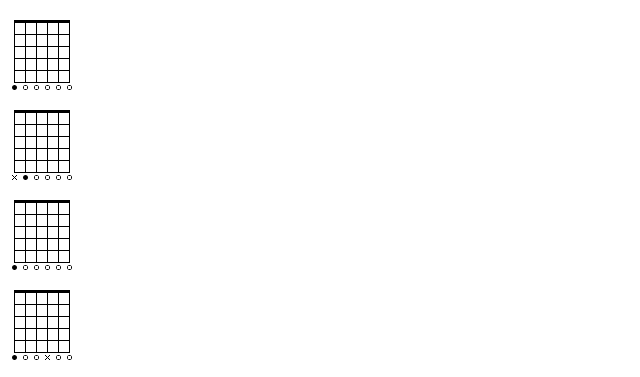
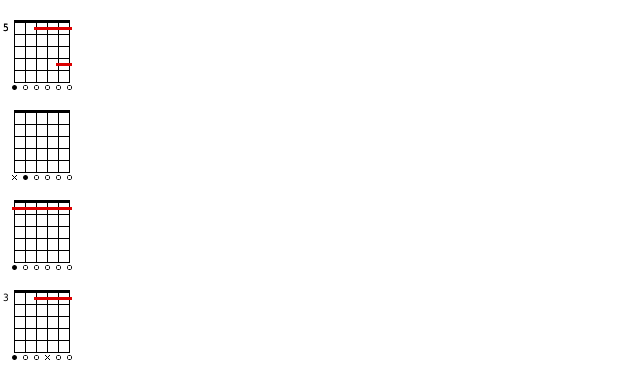
Before and after one commit to leandro/Chords-Renderer, a plain HTML site: page index.htm in a window 1280 px wide. Shown: the top 377 px of the page, 0-640 px from the left. Drawn offline with Linux system fonts and the light colour scheme.

Commit message:
- Pestanas funcionando. - Indicadores da primeira casa funcionando. - O formato do retorno da função pestana foi alterado para:    {pestanas: Array, map: Object}
git-svn-id: http://websaudavel.com/svn-acordes@3 4fc6d720-cb44-0410-88bf-b103adb906d8

```diff
--- a/css/acordes.css
+++ b/css/acordes.css
@@ -2,9 +2,8 @@ body,form,ol,ul,li,p,h1,h2,h3,h4,h5,h6,table,tr,td,img,dt,dd,dl {border-width:0;
 
 .js-acorde {
 	background:url("../imagens/bg.grid.gif") no-repeat 14px 0;
-	font-size:0;
+	font-family:tahoma,verdana,sans-serif;
 	height:70px;
-	line-height:0;
 	margin:20px 0;
 	position:relative;
 	width:72px;
@@ -12,7 +11,9 @@ body,form,ol,ul,li,p,h1,h2,h3,h4,h5,h6,table,tr,td,img,dt,dd,dl {border-width:0;
 
 .acorde-bull {
 	background:#eee;
+	font-size:0;
 	height:5px;
+	line-height:0;
 	position:absolute;
 	top:65px;
 	width:5px;
@@ -24,6 +25,9 @@ body,form,ol,ul,li,p,h1,h2,h3,h4,h5,h6,table,tr,td,img,dt,dd,dl {border-width:0;
 .acorde-bull-p4 {left:56px;}
 .acorde-bull-p5 {left:67px;}
 
+.acorde-pestana {background:#d00;height:3px;overflow:hidden;position:absolute;}
+.acorde-pricasa {font-size:10px;left:3px;position:absolute;top:2px;}
+
 /*
 .notext {font-size:0;letter-spacing:-2000px;overflow:hidden;text-decoration:none;text-indent:-2000px;}
 */
--- a/javascript/acordes.js
+++ b/javascript/acordes.js
@@ -2,19 +2,36 @@ $(function() {
 	var teste = 0;
 	$('.js-acorde').each(function() {
 		var _0_s, _0_acordes = (_0_s = $.trim($(this).html())).split(/\s+/),
-			_0_graphics = strings(_0_acordes),
+			_0_min = _0_acordes[min(_0_acordes)],
+			_0_max = _0_acordes[max(_0_acordes)],
+			_0_graphics = cordas(_0_acordes),
+			_0_map = pestana(_0_acordes),
 			_0_i = 0,
 			_0_t,
-			_0_o;
+			_0_o,
+			_0_dx = 12,
+			_0_dy = 7,
+			_0_diff,
+			_0_dw,
+			_0_tmp;
 
-		//alert(pestana(_0_acordes));
 		$(this).attr('title', _0_s);
 		$(this).html('');
+		// desenhando os marcadores de como as cordas devem ser tocadas
 		$(this).append(['<div class="acorde-bull acorde-bull-p', _0_graphics.disc,'"><img src="imagens/dec.disc.gif" width="5" height="5"></div>'].join(''));
 		for(_0_o = _0_graphics.xis, _0_t = _0_o.length; _0_i < _0_t; _0_i++)
 			$(this).append(['<div class="acorde-bull acorde-bull-p', _0_o[_0_i],'"><img src="imagens/dec.xis.gif" width="5" height="5"></div>'].join(''));
 		for(_0_o = _0_graphics.circles, _0_i = 0, _0_t = _0_o.length; _0_i < _0_t; _0_i++)
 			$(this).append(['<div class="acorde-bull acorde-bull-p', _0_o[_0_i],'"><img src="imagens/dec.circle.gif" width="5" height="5"></div>'].join(''));
+		// desenhando as pestanas
+		for(_0_i = 0, _0_o = _0_map.pestanas, _0_t = _0_o.length; _0_i < _0_t; _0_i++) {
+			_0_dyf = _0_dy + (_0_o[_0_i] - _0_min) * 12;
+			_0_dxf = (_0_tmp = _0_map.map[_0_o[_0_i]][0]) * 11 + 12;
+			_0_dw = 60 - _0_tmp * 11;
+			if(_0_max > 5)
+				$(this).append(['<div class="acorde-pricasa">', _0_min,'</div>'].join(''));
+			$(this).append(['<div class="acorde-pestana" style="left:', _0_dxf,'px;top:', _0_dyf,'px;width:', _0_dw,'px;"></div>'].join(''));
+		}
 	});
 });
 
@@ -26,29 +43,40 @@ function pressed_fingers(acorde_arr) {
 }
 
 function pestana(acorde_arr) {
-	var pf;
-	if((pf = pressed_fingers(acorde_arr)).length > 4) { // terá que haver pestana
-		var mmin, zeros = acorde_arr.indexesOf('0'),
-			minors = acorde_arr.indexesOf(acorde_arr[mmin = min(acorde_arr, 0)]);
+	// retorna o mapeamento das cordas em que haverá 1 ou 2 pestanas
+	var pf, map = mapeamento_casas(acorde_arr), r = {map: map, pestanas: []};
+	// terá que haver pelo menos uma pestana
+	if((pf = pressed_fingers(acorde_arr)).length == 6) {
+		var e, c = 0, tmp = r.pestanas;
+		if(map[e = get_object_key(map, 0)].length > 2) return (tmp[tmp.length] = e, r);
+		for(e in map) { c < 2 && map[e].length == 2 && ++c && (tmp[tmp.length] = e); }
+		return r;
+	} else if(pf.length == 5) {
+		var mmin = acorde_arr[min(acorde_arr, 0)], minp, tmp = r.pestanas;
 
-		if(zeros[0] < minors[0] && zeros[zeros.length - 1] > minors[minors.length - 1]) {
-			return minors;
-		} else {
-			minors[0] = zeros[0] > minors[0] ? zeros[0] + 1 : minors[0];
-			minors[minors.length - 1] = zeros[zeros.length - 1] > minors[minors.length - 1] ? zeros[zeros.length - 1] - 1 : minors[minors.length - 1];
-			return minors;
-		}
+		minp = get_object_key(map, 0);
+		if(mmin != minp && map[minp][0] < map[mmin][map[mmin].length - 1]) { return (tmp[tmp.length] = get_object_key(map, 1), r); }
+		return (tmp[tmp.length] = minp, r);
 	}
-	return [];
-}
-
-function mapeamento_casas(acorde_arr) {
-	var i = 0, t = acorde_arr.length, dup = acorde_arr.slice(0), r = {};
-	for(; i < t; i++) { r[acorde_arr[i]] = acorde_arr.indexesOf(acorde_arr[i]); }
 	return r;
 }
 
-function strings(acorde_arr) {
+function mapeamento_casas(acorde_arr, mmin) {
+	// retorna um hash (object) do mapeamento das casas tocadas e ocorrencia de cada
+	var i = 0, t = acorde_arr.length, r = {}, ind, min = mmin || 0, rtmp = [];
+	var fnord = function(a, b) {
+		return a[1].length > b[1].length ? -1 :
+			(a[1].length == b[1].length ? (a[0] > b[0] ? 1 : -1) : 1);
+	}
+	for(; i < t; i++) {
+		ind = acorde_arr.indexesOf(acorde_arr[i]);
+		ind.length >= min && (rtmp[rtmp.length] = [acorde_arr[i], ind]);
+	}
+	for(i = 0, t = rtmp.length, rtmp.sort(fnord); i < t; i++) r[rtmp[i][0]] = rtmp[i][1];
+	return r;
+}
+
+function cordas(acorde_arr) {
 	// retorna um object('hash') indicando quais cordas nao serao tocadas, a primeira a ser tocada e as demais a serem tocadas
 	var i = 0, t = acorde_arr.length, r = {circles: [], disc: -1, xis: []};
 	for(; i < t; i++) {
@@ -75,22 +103,37 @@ Array.prototype.remove = function(indexes) {
 }
 
 function min(arr, mind) {
-	// retorna o menor valor numerico de #arr desde que o menor satisfaca a callback
+	// retorna o menor valor numerico de #arr desde que o menor seja maior que mind
 	var
 		i = 1,
 		t = arr.length,
 		min = 0;
 
-	for(; i < t; i++) arr[min] > arr[i] && mind < arr[i] && (min = i);
+	while(isNaN(arr[min++]));
+	min--;
+	mind = typeof mind == 'undefined' ? -Infinity : mind;
+	for(; i < t; i++) !isNaN(arr[i]) && arr[min] > arr[i] && mind < arr[i] && (min = i);
 	return mind < arr[min] ? min : -1;
 }
 
 function max(arr, maxd) {
+	// retorna o menor valor numerico de #arr desde que o maior seja menor que #maxd
 	var
 		i = 1,
 		t = arr.length,
 		max = 0;
 
-	for(; i < t; i++) arr[max] < arr[i] && maxd > arr[i] && (max = i);
+	while(isNaN(arr[max++]));
+	max--;
+	maxd = typeof maxd == 'undefined' ? Infinity : maxd;
+	for(; i < t; i++) !isNaN(arr[i]) && arr[max] < arr[i] && maxd > arr[i] && (max = i);
 	return maxd > arr[max] ? max : -1;
 }
+
+function get_object_key(obj, index) {
+	var i = 0, e;
+	for(e in obj) {
+		if(i == index) break;
+	}
+	return typeof e == 'undefined' ? false : e;
+}
```
Also changed, not shown: javascript/temp.txt, 1 other file.
